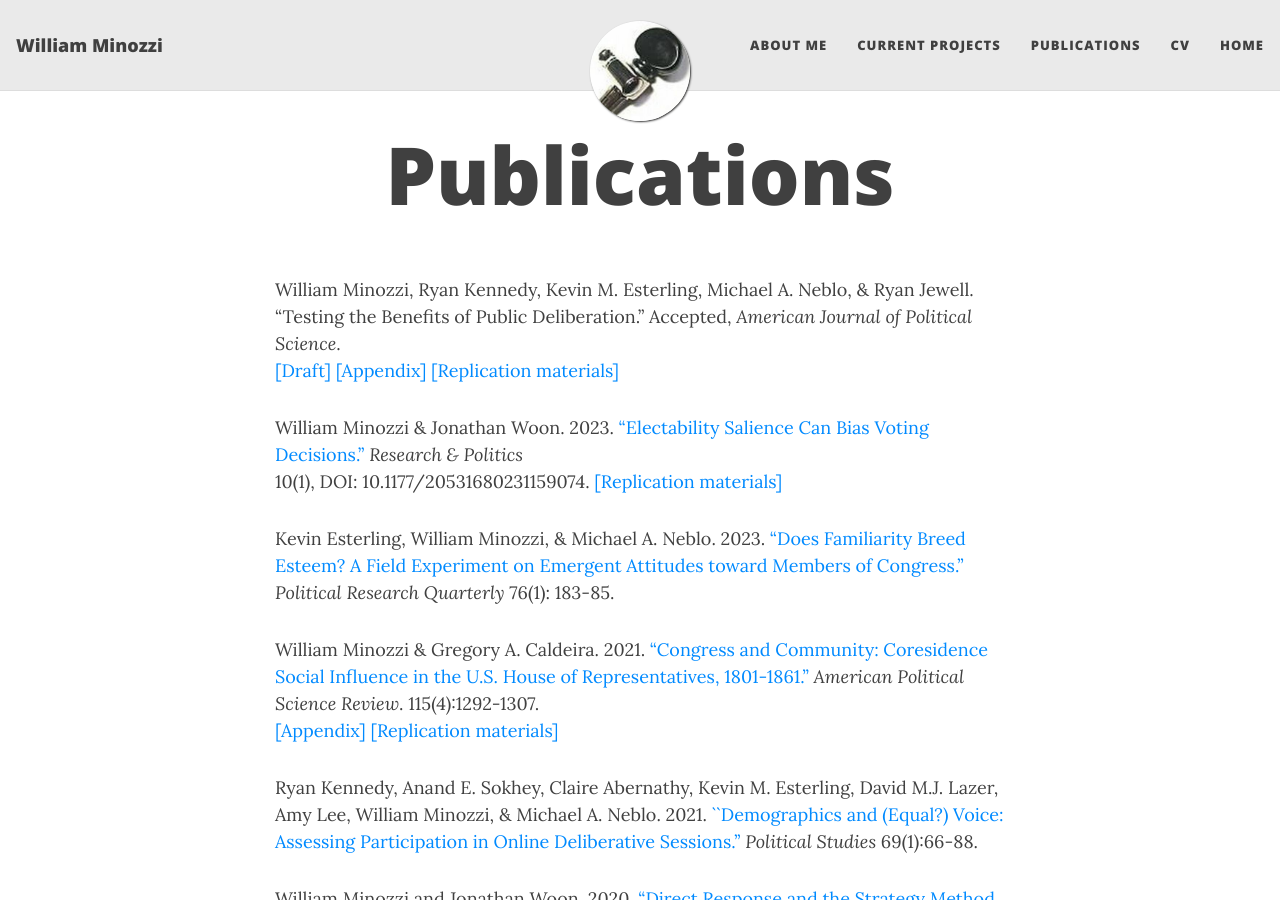
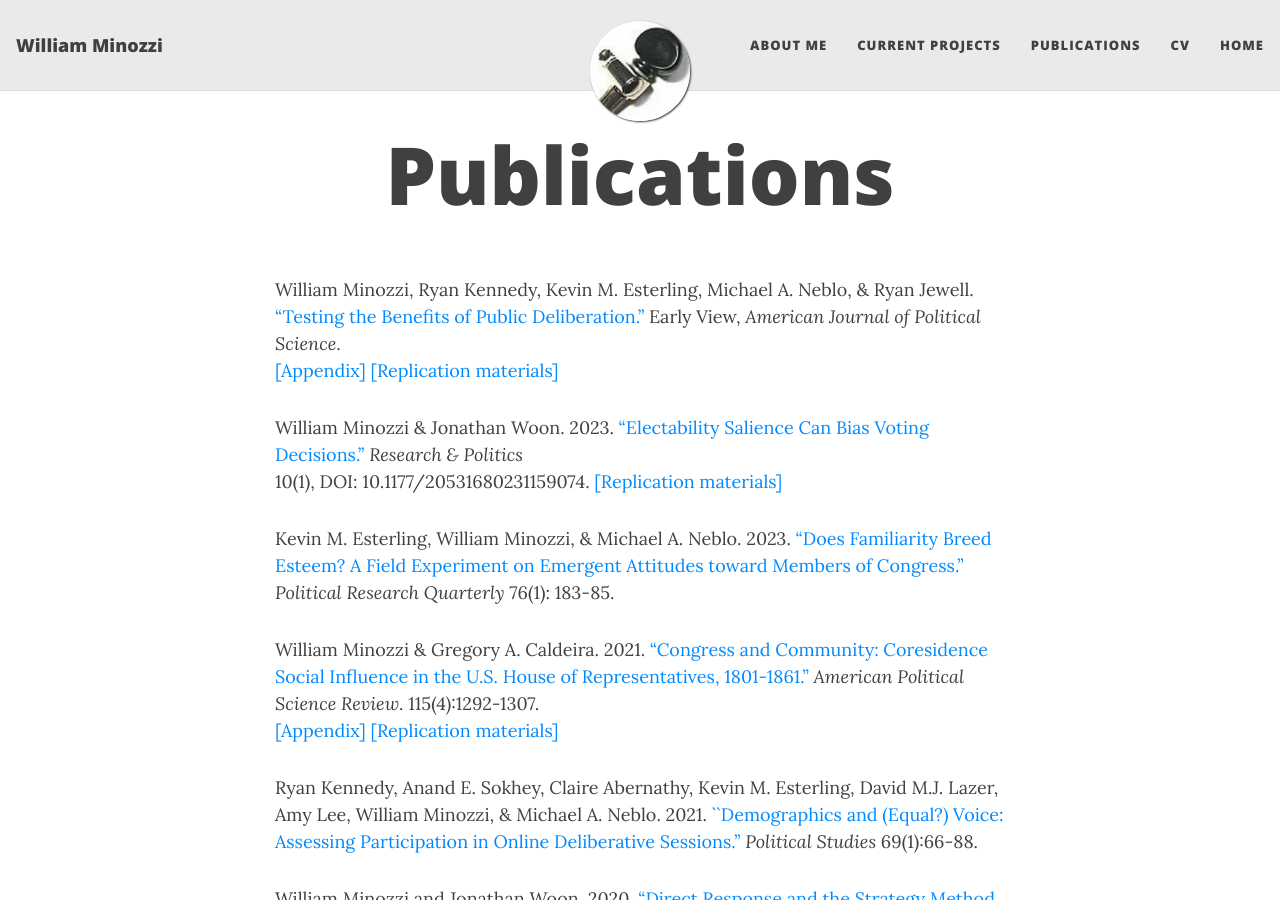
Before and after one commit to minozzi/minozzi.github.io, a Jekyll site: the page built from publications.md, in a window 1280 px wide and 900 px high. Built offline with Jekyll 4.4.1, drawn with Linux system fonts in a browser that asks for light colours; nearby versions of some CDN libraries.

Commit message:
update publications/vita/posts

```diff
--- a/publications.md
+++ b/publications.md
@@ -4,9 +4,8 @@ title: Publications
 ---
 
 William Minozzi, Ryan Kennedy, Kevin M. Esterling, Michael A. Neblo, & Ryan Jewell.
-"Testing the Benefits of Public Deliberation."
-Accepted, *American Journal of Political Science*.
-[\[Draft\]](testing-benefits-draft.pdf)
+["Testing the Benefits of Public Deliberation."](http://doi.org/10.1111/ajps.12775)
+Early View, *American Journal of Political Science*.
 [\[Appendix\]](testing-benefitsappendix.pdf)
 [\[Replication materials\]](https://doi.org/10.7910/DVN/VSVBTP)
 
@@ -17,7 +16,7 @@ William Minozzi & Jonathan Woon.
 10(1), DOI: 10.1177/20531680231159074.
 [\[Replication materials\]](https://doi.org/10.7910/DVN/59UCPS)
 
-Kevin Esterling, William Minozzi, & Michael A. Neblo.
+Kevin M. Esterling, William Minozzi, & Michael A. Neblo.
 2023.
 ["Does Familiarity Breed Esteem? A Field Experiment on Emergent Attitudes toward Members of Congress."](https://doi.org/10.1177%2F10659129211073910)
 *Political Research Quarterly*
```
Also changed, not shown: _posts/2022-03-22-does-familiarity-breed-esteem.md (+1 -1 lines), _posts/2023-03-27-testing-benefits.md (added, +11 -0 lines), projects.md (+1 -1 lines), 2 other files.
